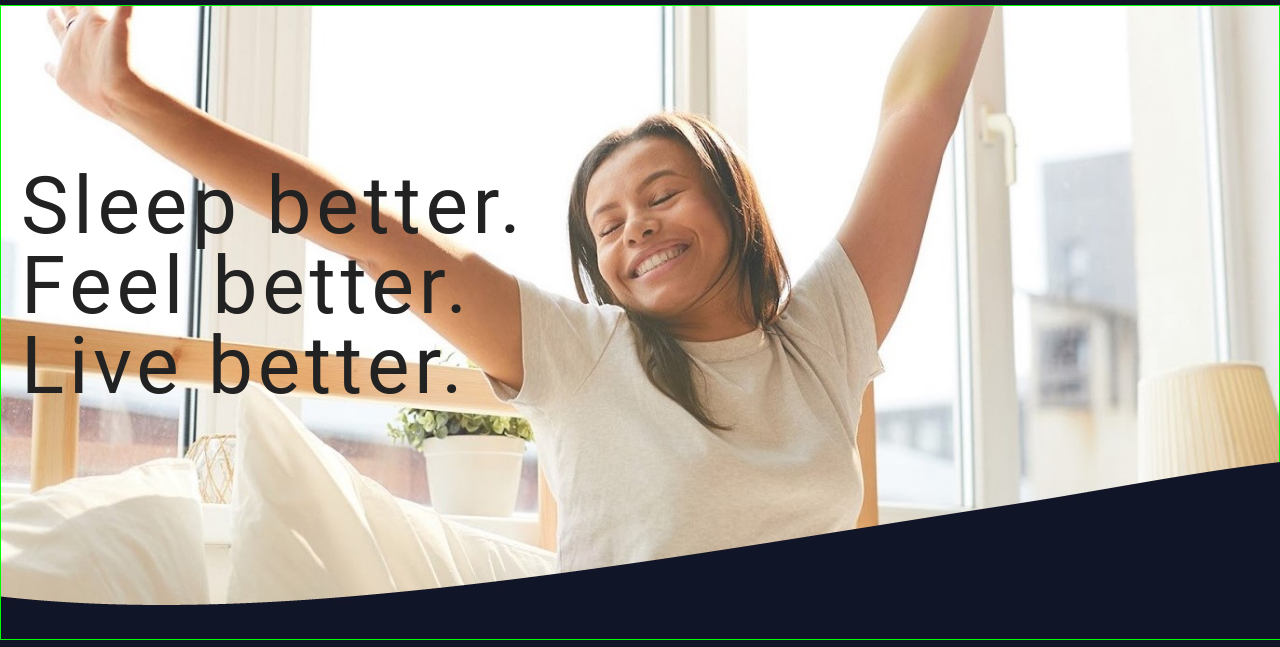
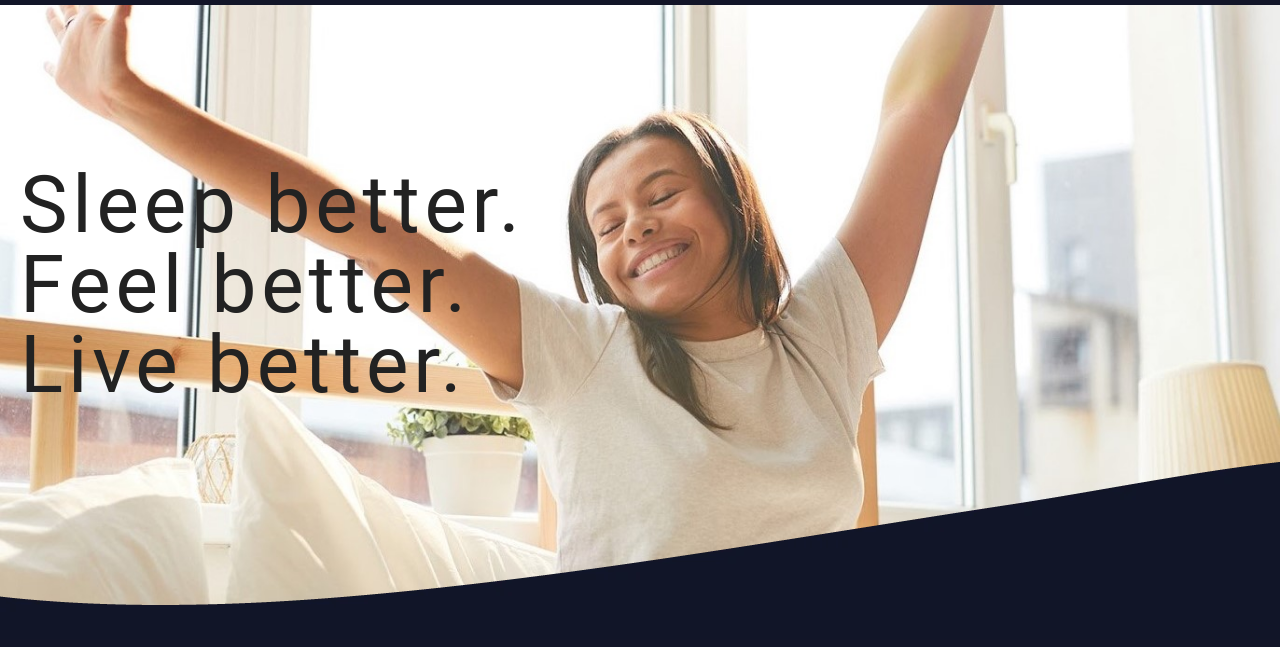
Before and after one commit to rfrias8/Holsana, a plain HTML site: page index.html in a window 1280 px wide. Shown: the part 71-718 px from the top of the page. Drawn offline with nearby package versions, Linux system fonts and the light colour scheme.

Commit message:
removes border

```diff
--- a/assets/css/index.css
+++ b/assets/css/index.css
@@ -310,8 +310,6 @@ footer {
 .hero_image {
     position: relative;
     text-align: center;
-    color: white;
-    border: 1px solid #0f0;
     height: 100%;
 }
 
```
